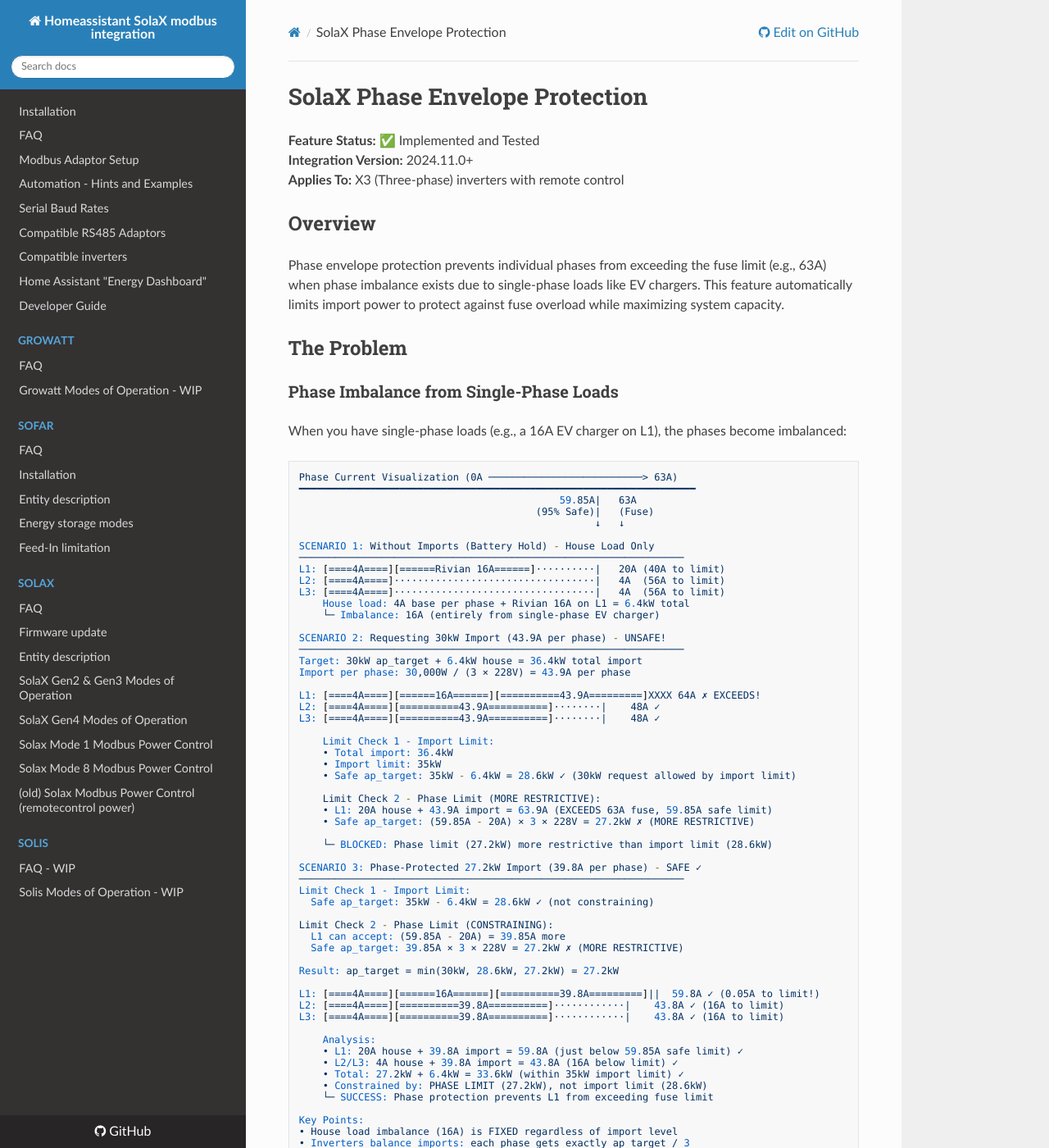
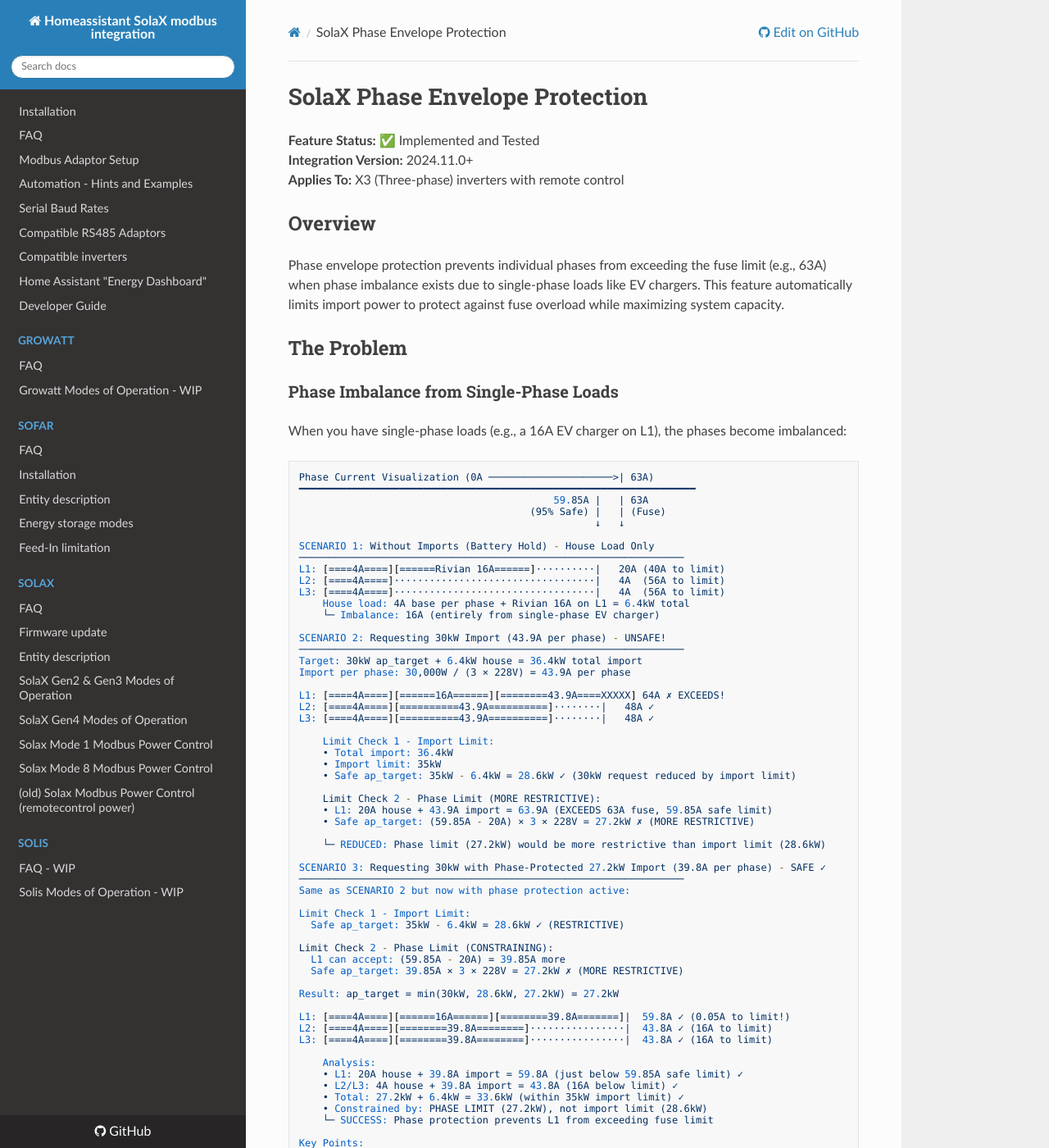
Before and after one commit to wills106/homeassistant-solax-modbus, an MkDocs documentation site: the page built from docs/solax-phase-protection.md, in a window 1280 px wide and 1400 px high. Shown: the whole window at 82% size. Built offline with MkDocs 1.6.1, drawn with Linux system fonts in a browser that asks for light colours; nearby versions of some CDN libraries; some of the changed text lies outside the part shown.

Commit message:
docs: Update examples to match revised assumptions
- Updated all examples to use 35kW import limit (from 32kW)
- Updated house loads to use 4A base per phase
- Reordered examples: phase-limited first, import-limited second
- Added clear labels showing which limit is constraining
- Fixed calculations to match new assumptions
- All three examples now consistent with bar chart scenarios

````diff
--- a/docs/solax-phase-protection.md
+++ b/docs/solax-phase-protection.md
@@ -15,10 +15,10 @@
 When you have single-phase loads (e.g., a 16A EV charger on L1), the phases become imbalanced:
 
 ```
-Phase Current Visualization (0A ──────────────────────────> 63A)
+Phase Current Visualization (0A ─────────────────────>| 63A)
 ━━━━━━━━━━━━━━━━━━━━━━━━━━━━━━━━━━━━━━━━━━━━━━━━━━━━━━━━━━━━━━━━━━━
-                                            59.85A|   63A
-                                        (95% Safe)|   (Fuse)
+                                           59.85A |   | 63A
+                                       (95% Safe) |   | (Fuse)
                                                   ↓   ↓
 
 SCENARIO 1: Without Imports (Battery Hold) - House Load Only
@@ -34,25 +34,27 @@
 Target: 30kW ap_target + 6.4kW house = 36.4kW total import
 Import per phase: 30,000W / (3 × 228V) = 43.9A per phase
 
-L1: [====4A====][======16A======][==========43.9A=========]XXXX 64A ✗ EXCEEDS!
-L2: [====4A====][==========43.9A==========]········|    48A ✓
-L3: [====4A====][==========43.9A==========]········|    48A ✓
+L1: [====4A====][======16A======][========43.9A====XXXXX] 64A ✗ EXCEEDS!
+L2: [====4A====][==========43.9A==========]········|   48A ✓
+L3: [====4A====][==========43.9A==========]········|   48A ✓
 
     Limit Check 1 - Import Limit:
     • Total import: 36.4kW
     • Import limit: 35kW
-    • Safe ap_target: 35kW - 6.4kW = 28.6kW ✓ (30kW request allowed by import limit)
+    • Safe ap_target: 35kW - 6.4kW = 28.6kW ✓ (30kW request reduced by import limit)
 
     Limit Check 2 - Phase Limit (MORE RESTRICTIVE):
     • L1: 20A house + 43.9A import = 63.9A (EXCEEDS 63A fuse, 59.85A safe limit)
     • Safe ap_target: (59.85A - 20A) × 3 × 228V = 27.2kW ✗ (MORE RESTRICTIVE)
 
-    └─ BLOCKED: Phase limit (27.2kW) more restrictive than import limit (28.6kW)
+    └─ REDUCED: Phase limit (27.2kW) would be more restrictive than import limit (28.6kW)
 
-SCENARIO 3: Phase-Protected 27.2kW Import (39.8A per phase) - SAFE ✓
+SCENARIO 3: Requesting 30kW with Phase-Protected 27.2kW Import (39.8A per phase) - SAFE ✓
 ─────────────────────────────────────────────────────────────────
+Same as SCENARIO 2 but now with phase protection active:
+
 Limit Check 1 - Import Limit:
-  Safe ap_target: 35kW - 6.4kW = 28.6kW ✓ (not constraining)
+  Safe ap_target: 35kW - 6.4kW = 28.6kW ✓ (RESTRICTIVE)
 
 Limit Check 2 - Phase Limit (CONSTRAINING):
   L1 can accept: (59.85A - 20A) = 39.85A more
@@ -60,9 +62,9 @@
 
 Result: ap_target = min(30kW, 28.6kW, 27.2kW) = 27.2kW
 
-L1: [====4A====][======16A======][==========39.8A=========]||  59.8A ✓ (0.05A to limit!)
-L2: [====4A====][==========39.8A==========]············|    43.8A ✓ (16A to limit)
-L3: [====4A====][==========39.8A==========]············|    43.8A ✓ (16A to limit)
+L1: [====4A====][======16A======][========39.8A=======]|  59.8A ✓ (0.05A to limit!)
+L2: [====4A====][========39.8A========]················|  43.8A ✓ (16A to limit)
+L3: [====4A====][========39.8A========]················|  43.8A ✓ (16A to limit)
 
     Analysis:
     • L1: 20A house + 39.8A import = 59.8A (just below 59.85A safe limit) ✓
@@ -128,9 +130,9 @@
 ### Required Sensors
 
 Phase protection requires these sensors (available on X3 inverters):
-- `measured_power_l1/l2/l3` - Phase-specific grid power
-- `grid_voltage_l1/l2/l3` - Phase-specific voltages
-- `main_breaker_current_limit` - Fuse size setting
+- `measured_power_l1/l2/l3` - Phase-specific grid power (W)
+- `grid_voltage_l1/l2/l3` - Phase-specific voltages (V)
+- `main_breaker_current_limit` - Fuse size setting (A, e.g., 63A)
 
 ### Automatic Activation
 
````
